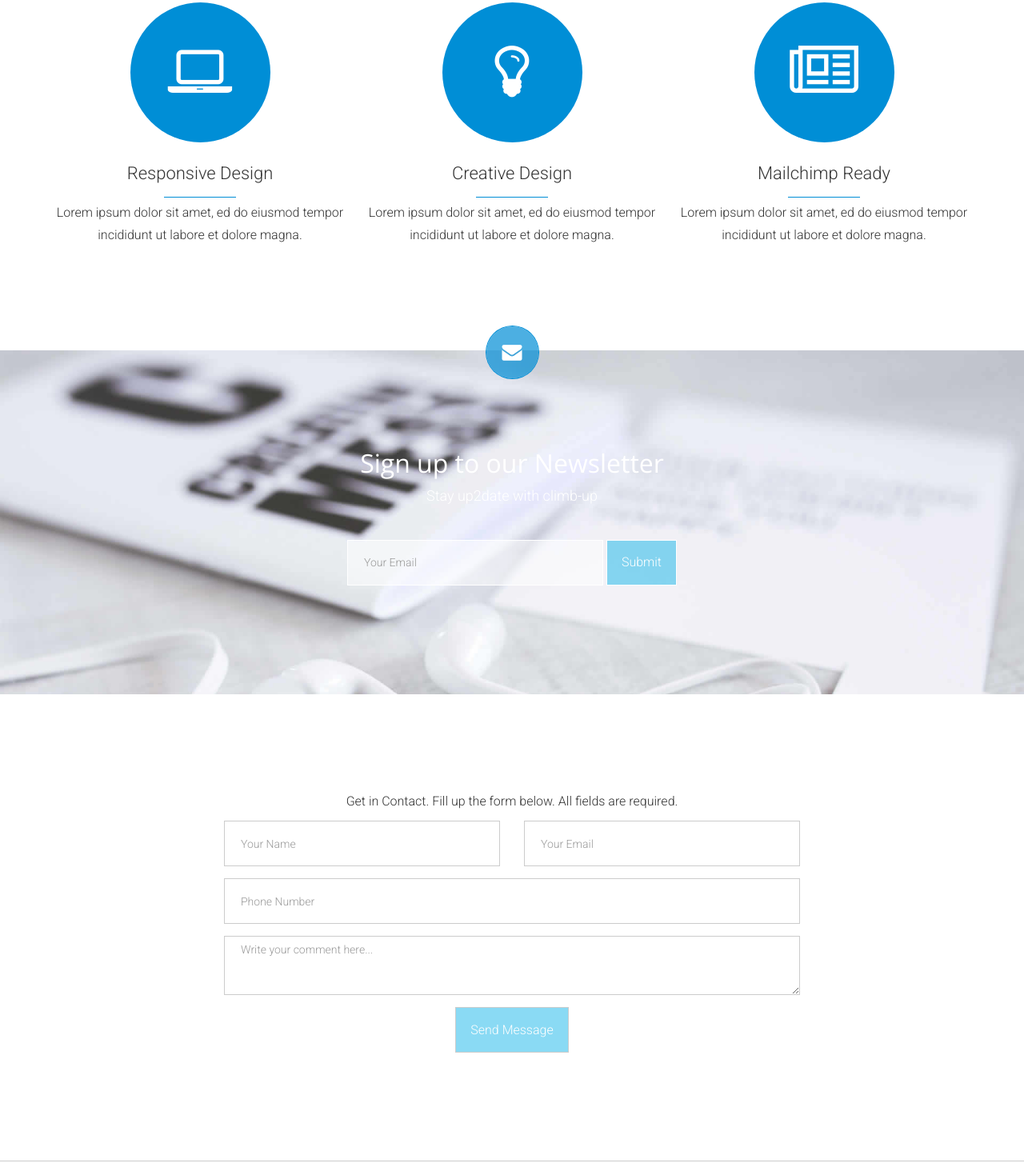
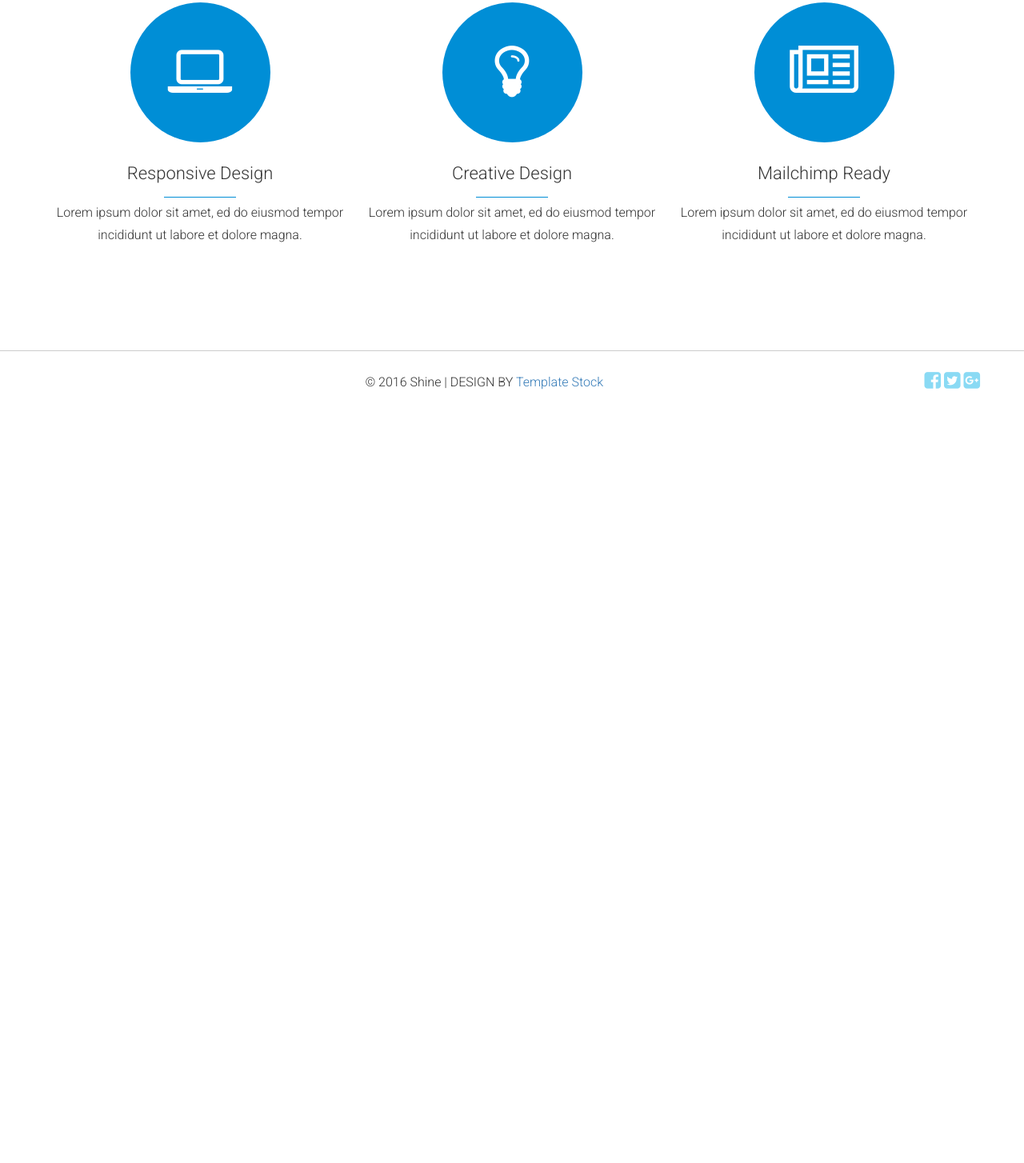
Before and after one commit to KR-TEAM-ALL/web-chamchi, a plain HTML site: page index.html in a window 1280 px wide. Shown: the part 917-2371 px from the top of the page at 80% size. After the commit the page ends 1435 px from the top, so only its background shows below. Drawn offline with nearby package versions, Linux system fonts and the light colour scheme.

Commit message:
필요 없는 코드 부분 삭제

```diff
--- a/index.html
+++ b/index.html
@@ -82,65 +82,6 @@
 		</section>
 	<!-- ABOUT ENDS -->
 
-	<!-- SUBSCRIBE -->
-		<section id="subscribe">
-			<div class="container">
-				<i data-sr="ease-in over 1s, reset" class="fa fa-envelope icontop"></i>
-				<div class="row text-center">
-					<div class="col-md-8 col-md-offset-2">
-						<h2 data-sr="enter top over 1s, wait 0.3s, move 24px, reset" class="white-text">Sign up to our Newsletter</h2>
-						<h5 data-sr="enter bottom over 1s, wait 0.3s, move 24px, reset" class="white-text">Stay up2date with climb-up</h5>
-						<!-- MAILCHIMP FORM -->
-						<form id="mc_form" role="form">
-							<input data-sr="enter top over 1s, wait 0.3s, move 24px, reset" type="email" class="form-control" id="mc-email" name="mc-email" placeholder="Your Email" />
-							<button data-sr="enter bottom over 1s, wait 0.3s, move 24px, reset" type="submit" class="button-leweb">Submit</button>
-							<label for="mc-email" class="mc-email"></label>
-						</form>
-						<!-- MAILCHIMP FORM ENDS -->
-					</div>
-				</div>
-			</div>
-		</section>
-	<!-- SUBSCRIBE ENDS -->
-
-	<!-- CONTACT US -->
-		<section id="contact">
-			<div class="container">
-				<div class="row text-center">
-					<div class="col-md-8 col-md-offset-2">
-						<!-- CONTACT FORM -->
-						<form method="post" action="">
-							<p data-sr="enter top over 1s, wait 0.3s, move 24px, reset" class="contact-info text-center">Get in Contact. Fill up the form below. All fields are required.</p>
-							<div data-sr="enter left over 1s, wait 0.3s, move 24px, reset" class="form-group col-md-6">
-								<input type="text" class="form-control" id="name" name="name" placeholder="Your Name" />
-							</div>
-							<div data-sr="enter right over 1s, wait 0.3s, move 24px, reset" class="form-group col-md-6">
-								<input type="email" class="form-control" id="email" name="email" placeholder="Your Email" />
-							</div>
-							<div data-sr="enter bottom over 1s, wait 0.3s, move 24px, reset" class="form-group col-md-12">
-								<input type="text" class="form-control" id="phone" name="phone" placeholder="Phone Number" />
-							</div>
-							<div data-sr="enter bottom over 1s, wait 0.3s, move 24px, reset" class="form-group col-md-12">
-								<textarea cols="60" rows="3" id="comment" name="comment" class="form-control" placeholder="Write your comment here..."></textarea>
-							</div>
-							<div data-sr="enter bottom over 1s, wait 0.3s, move 24px, reset" class="form-group col-sm-12 ">
-								<button type="submit" class="button-leweb">Send Message</button>
-							</div>
-						</form>
-
-						<!-- AFTER SENDING MESSAGE -->
-						<div id="success" class="col-md-12 col-sm-12 text-center">
-							<i class="fa fa-check-circle"></i>
-							<strong>Message successfully sent</strong>
-							<p>Thanks for contacting us. We will respond to you as soon as possible!</p>
-						</div>
-						<!-- CONTACT FORM ENDS -->
-					</div>
-				</div>
-			</div>
-		</section>
-	<!-- CONTACT ENDS -->
-
 	<!-- FOOTER -->
 		<footer id="footer">
 			<div class="container">
```
